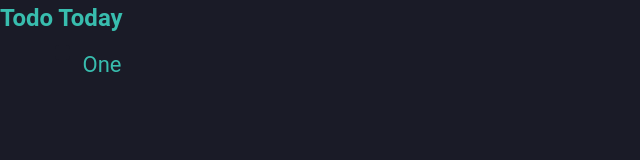
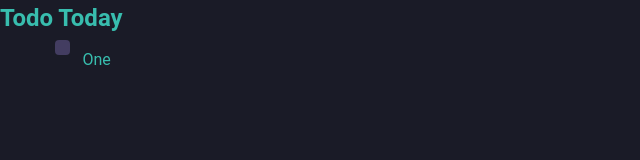
Before and after one commit to Jompa14/todo_today, a Vue app: page / in a window 1280 px wide. Shown: the top 160 px of the page, without its empty margins (0-640 px from the left). Built offline with nearby package versions, Linux system fonts and the light colour scheme; the HTML template or start-up script is replaced by a standard one.

Commit message:
custom checkboxes

```diff
--- a/src/assets/global.css
+++ b/src/assets/global.css
@@ -1,4 +1,5 @@
 * {
+    --main-bg-color: #1a1b27;
     color: #38bdae;
-    background-color: #1a1b27;
+    background-color: var(--main-bg-color);
 }
--- a/src/components/todoList.vue
+++ b/src/components/todoList.vue
@@ -21,7 +21,7 @@ export default {
     padding-left: 35px;
     margin-bottom: 12px;
     cursor: pointer;
-    font-size: 22px;
+    font-size: 16px;
     -webkit-user-select: none;
     -moz-user-select: none;
     -ms-user-select: none;
@@ -40,12 +40,13 @@ export default {
 /* Create a custom checkbox */
 .checkmark {
     position: absolute;
-    top: 9px;
+    top: 4px;
     left: 7px;
     height: 15px;
     width: 15px;
     border-radius: 4px;
-    background-color: inherit;
+    border: 1px purple;
+    background-color: #433d61;
 }
 
 /* On mouse-over, add a grey background color */
@@ -72,12 +73,16 @@ export default {
 
 /* Style the checkmark/indicator */
 .container .checkmark:after {
-    left: 9px;
-    top: 5px;
+    top:2px;
+    left:5px;
     width: 5px;
     height: 10px;
-    border: solid white;
+    border: solid var(--main-bg-color);
     border-width: 0 3px 3px 0;
+    -webkit-transform: rotate(45deg);
+    -ms-transform: rotate(45deg);
+    transform: rotate(45deg);
+    color: #1a1b27;
 }
 
 </style>
```
